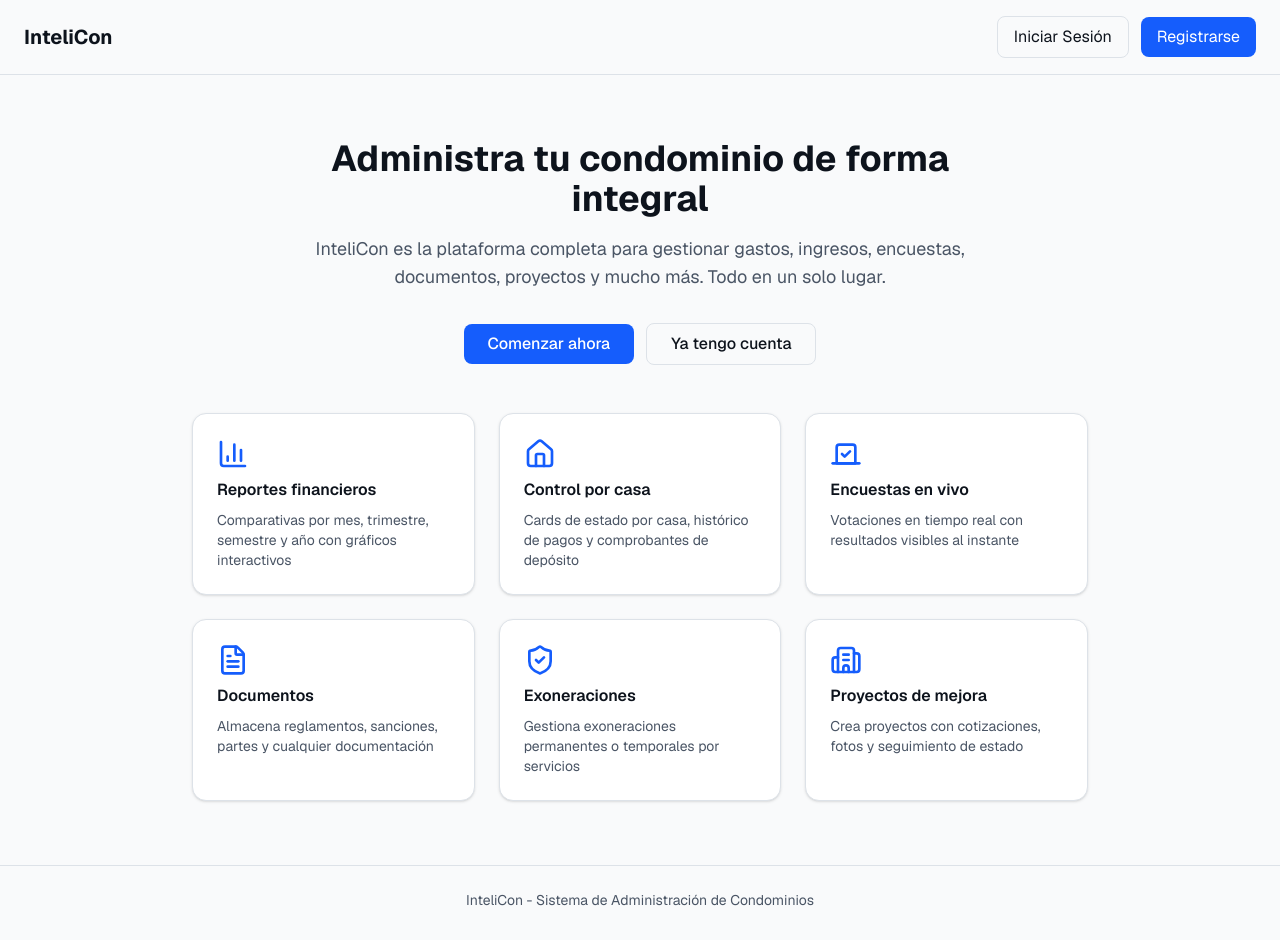
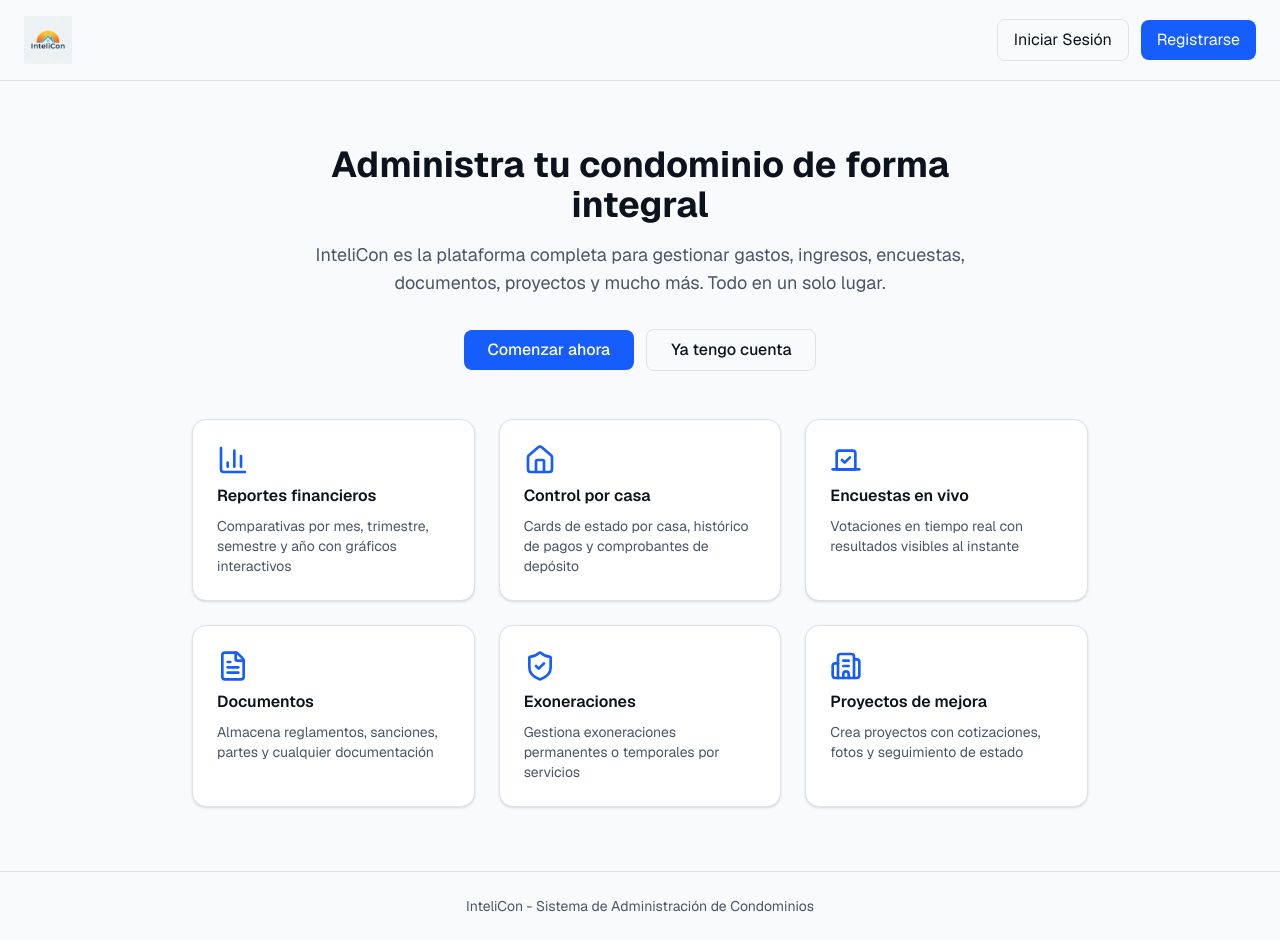
Before and after one commit to davaprogramers-prog/v0-condominium-dms, a Next.js app: page / in a window 1280 px wide. Built offline with nearby package versions, Linux system fonts and the light colour scheme.

Commit message:
feat: update SiteLogo and page.tsx to display custom logo
Replace fallback text with SiteLogo and update page component.

```diff
--- a/app/page.tsx
+++ b/app/page.tsx
@@ -1,16 +1,14 @@
 'use client'
 
 import Link from "next/link"
-import Image from "next/image"
 import { BarChart3, Home, Vote, FileText, ShieldCheck, Building2 } from "lucide-react"
+import { SiteLogo } from "@/components/site-logo"
 
 export default function LandingPage() {
   return (
     <div className="flex min-h-screen flex-col">
       <header className="flex items-center justify-between border-b px-6 py-4">
-        <div className="flex items-center">
-          <div className="text-xl font-bold">InteliCon</div>
-        </div>
+        <SiteLogo />
         <div className="flex items-center gap-3">
           <Link href="/auth/login" className="px-4 py-2 border rounded-md hover:bg-gray-100">
             Iniciar Sesión
```
Also changed, not shown: public/logo.png.
